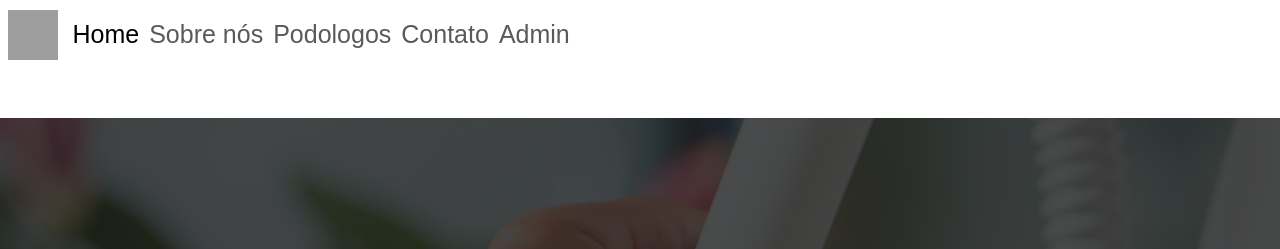
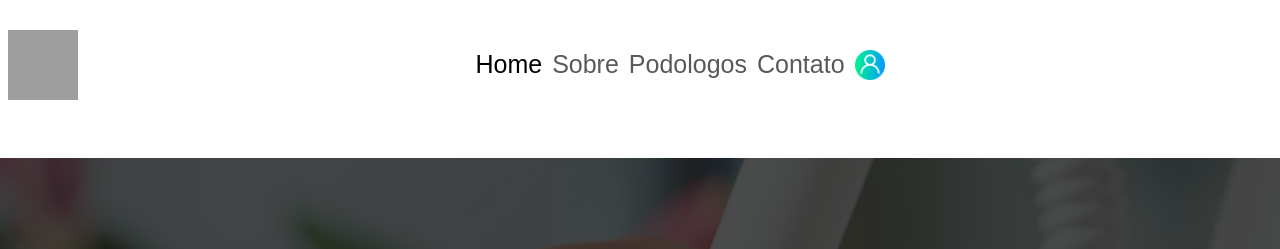
Before and after one commit to RosieGt/podoguia2, a Django app: page / in a window 1280 px wide. Shown: the top 249 px of the page. Run offline with Django 4.2, Linux system fonts and the light colour scheme; grey boxes are pictures that could not be loaded.

Commit message:
novo menu

```diff
--- a/templates/home.html
+++ b/templates/home.html
@@ -16,31 +16,35 @@
 </head>
 {% block nav %}
 <body>
-    <nav class="navbar navbar-expand-lg bg-white d-flex justify-content-around">
+
+      <div style="margin-top: 2rem;"></div>
+      <nav class="navbar navbar-expand-lg">
         <div class="container-fluid">
           <a class="navbar-brand" href="#">
-            <img href="{% url 'home' %}" src="{% static 'img/img/logo_podo.png' %}"  alt="Logo" width="50" height="50" class="d-inline-block align-text-top">
+            <img href="{% url 'home' %}" src="{% static 'img/img/logo_podo.png' %}"  alt="Logo" width="70" height="70" class="d-inline-block align-text-top img-home">
 
            </a>
-          <div class="collapse navbar-collapse mx-auto" id="navbarTogglerDemo02">
-            <ul class="navbar-nav me-auto mb-2 mb-lg-0">
-              <li class="display-6 mx-auto nav-item">
+          <button class="navbar-toggler" type="button" data-bs-toggle="collapse" data-bs-target="#navbarNav" aria-controls="navbarNav" aria-expanded="false" aria-label="Toggle navigation">
+            <span class="navbar-toggler-icon"></span>
+          </button>
+          <div class="collapse navbar-collapse" id="navbarNav">
+            <ul class="navbar-nav nav-home" style="width: 100%; display: flex; justify-content: center;">
+              <li class="display-6 nav-item">
                 <a class="nav-link active" aria-current="page" href="{% url 'home' %}">Home</a>
               </li>
-              <li class="display-6 mx-auto nav-item">
-                <a class="nav-link" href="#sobrenos">Sobre nós</a>
+              <li class="display-6 nav-item">
+                <a class="nav-link" href="#sobrenos">Sobre</a>
               </li>
-              <li class="display-6 mx-auto nav-item">
+              <li class="display-6 nav-item">
                 <a class="nav-link" href="{% url 'listarpodog' %}">Podologos</a>
               </li>
-              <li class="display-6 mx-auto nav-item">
+              <li class="display-6 nav-item">
                 <a class="nav-link" href="#contatos">Contato</a>
               </li>
-              <li class="display-6 mx-auto nav-item">
-                <a class="nav-link" href="{% url 'admin:index' %}">Admin</a>
+              <li class="display-6 nav-item">
+                <a class="nav-link" href="{% url 'admin:index' %}"><img href="{% url 'home' %}" src="{% static 'img/img/user.png' %}" title="acessar area do Admin" alt="Logo" width="30" height="30" class="d-inline-block align-text-top img-home"></a>
               </li>
             </ul>
-
           </div>
         </div>
       </nav>
@@ -102,7 +106,7 @@
         <div class="contatos-secao">
             <div>
                 <i class="fas fa-phone"></i>
-                <span>(86) 98888-5555</span>
+                <span>(86) 98892-2164</span>
             </div>
             <div>
                 <i class="bi bi-instagram"></i>
```
Also changed, not shown: templates/listapodog.html (+13 -12 lines), db.sqlite, static/img/img/user.png (added), 2 other files.
